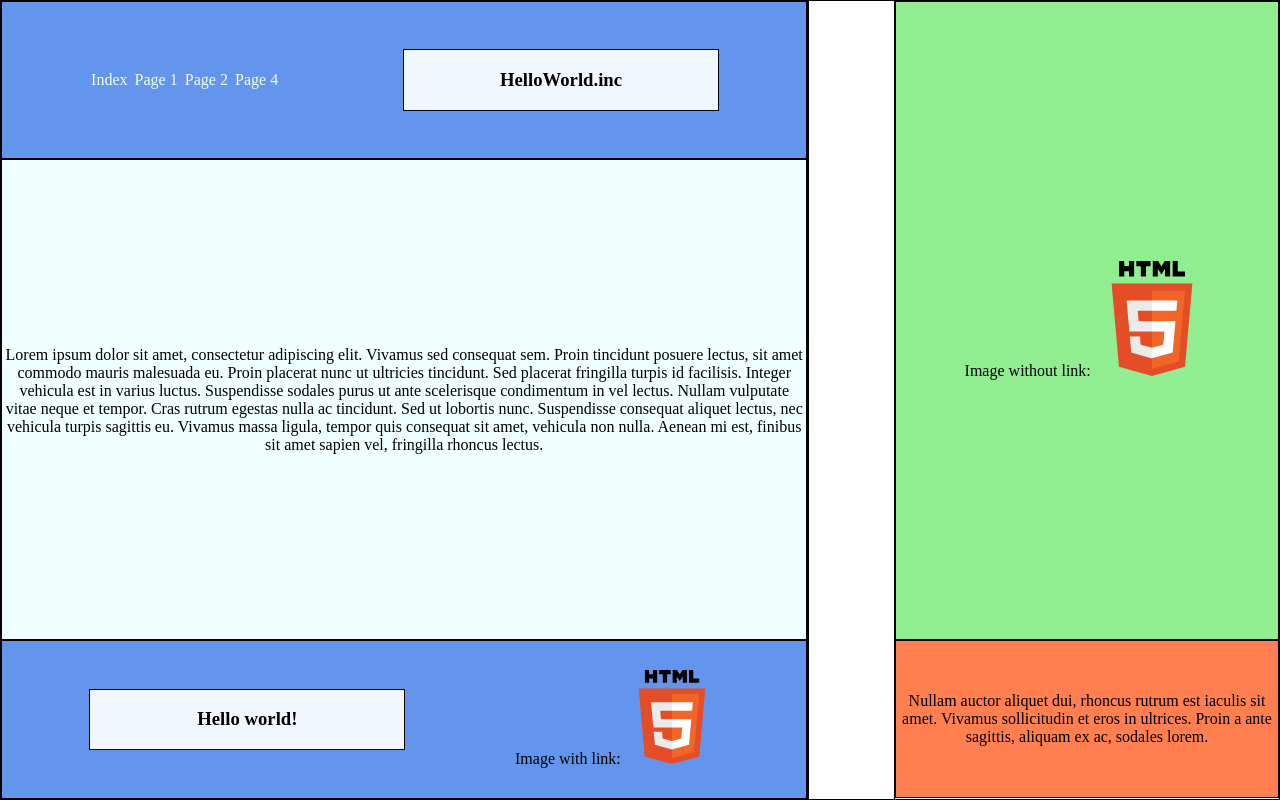
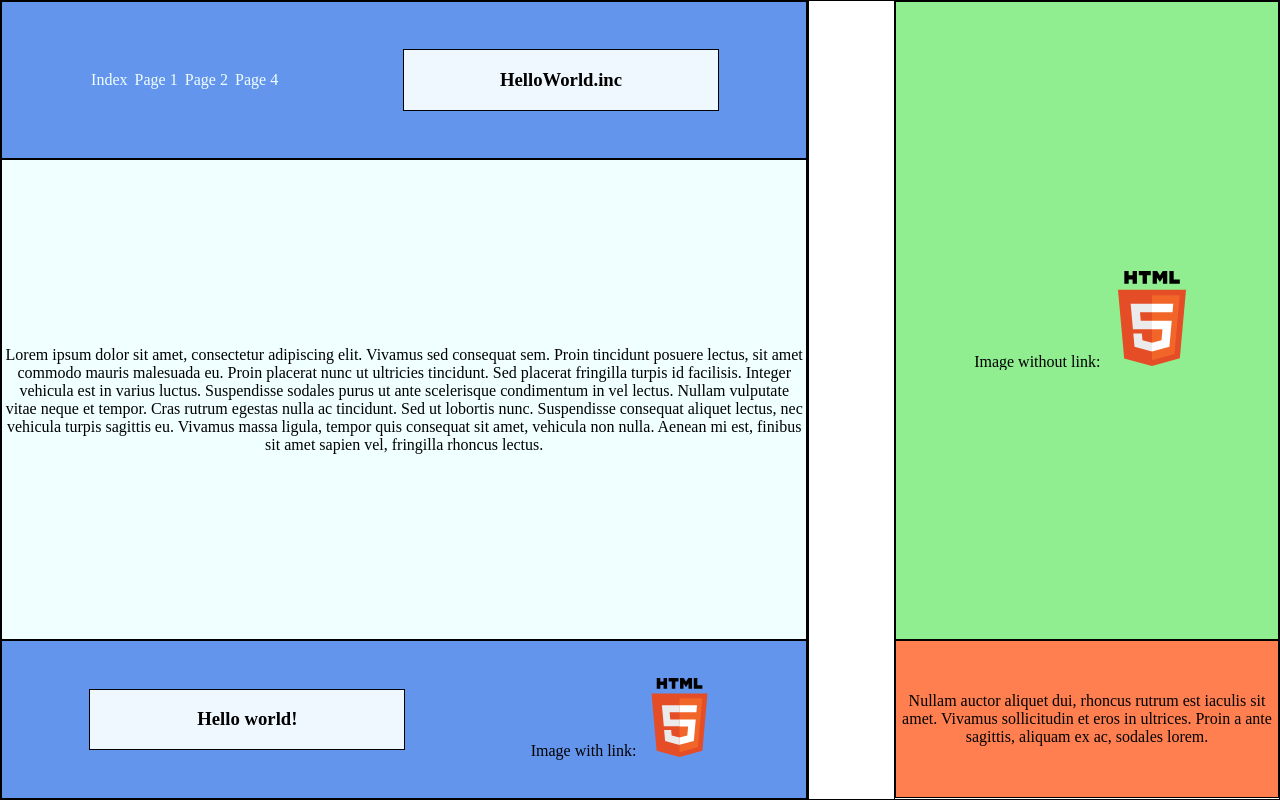
Before and after one commit to PavloLuchyk/PavloLuchyk.github.io, a plain HTML site: page page3.html in a window 1280 px wide. Drawn offline with Linux system fonts and the light colour scheme.

Commit message:
Update style.css

```diff
--- a/style.css
+++ b/style.css
@@ -93,8 +93,8 @@ a {
 }
 
 img {
-    height: 30%;
-    width: 30%;
+    height: 25%;
+    width: 25%;
 }
 
 #map-img {
```
